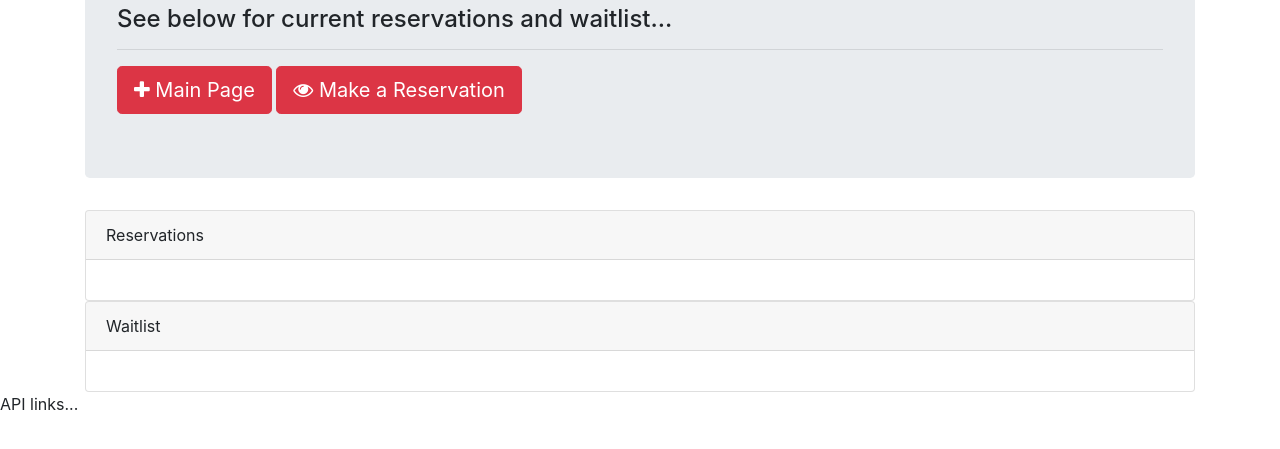
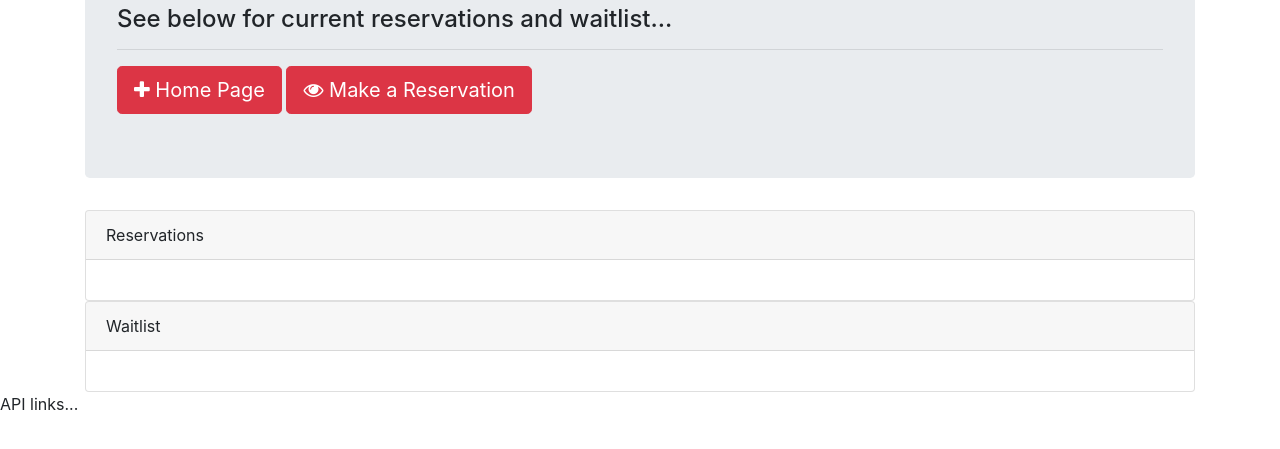
Before and after one commit to rkillingstad/RestaurantApp, a plain HTML site: page tables.html in a window 1280 px wide. Shown: the part 157-606 px from the top of the page. Drawn offline with nearby package versions, Linux system fonts and the light colour scheme.

Commit message:
navigation buttons for all html pages have functionality

```diff
--- a/tables.html
+++ b/tables.html
@@ -20,8 +20,8 @@
             <h3>Did you make the cut?</h3>
             <h4>See below for current reservations and waitlist...</h4>
             <hr>
-            <a href="/index"><button class="btn btn-danger btn-lg"><span class="fa fa-plus"></span> Main Page</button></a>
-            <a href="/reservations"><button class="btn btn-danger btn-lg"><span
+            <a href="index.html"><button class="btn btn-danger btn-lg"><span class="fa fa-plus"></span> Home Page</button></a>
+            <a href="reserve.html"><button class="btn btn-danger btn-lg"><span
                   class="fa fa-eye"></span> Make a Reservation</button></a>
         </div>
     <div class="card">
```
Also changed, not shown: index.html (+2 -2 lines), reserve.html (+1 -1 lines).
